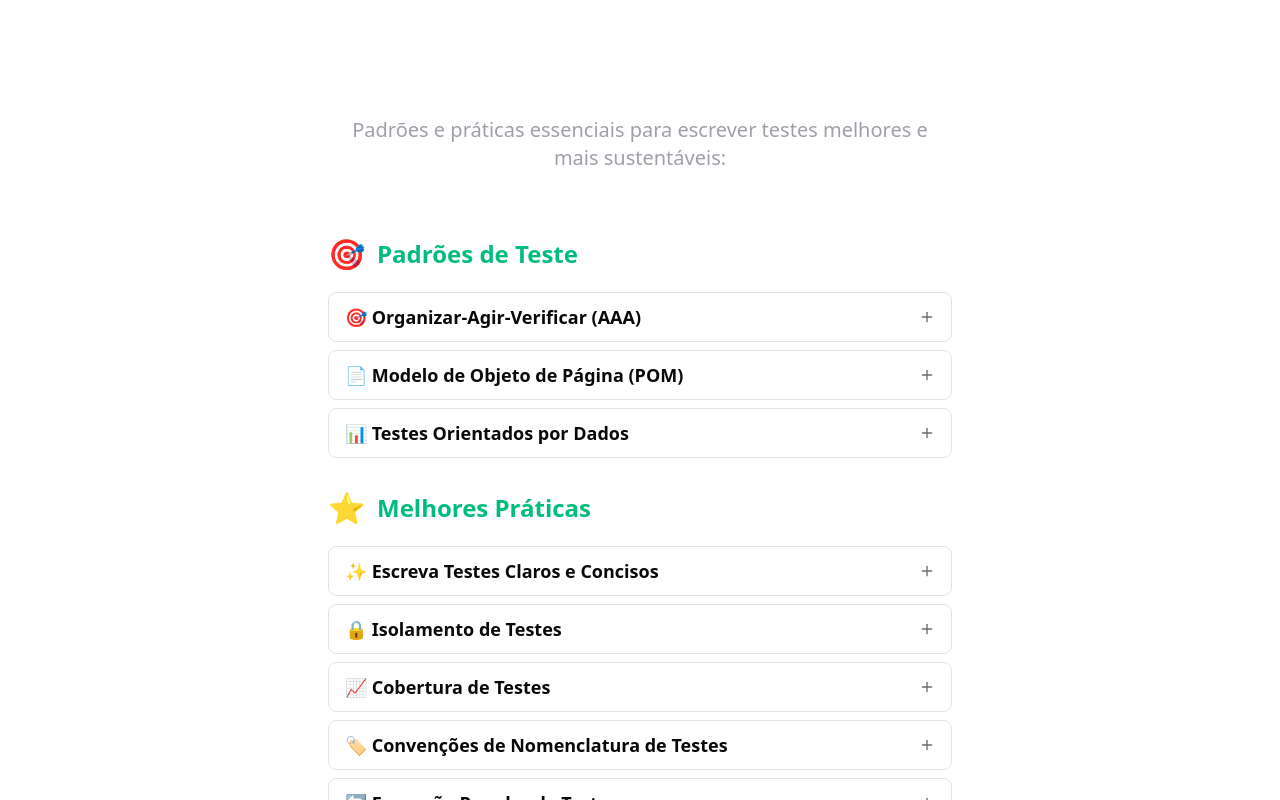
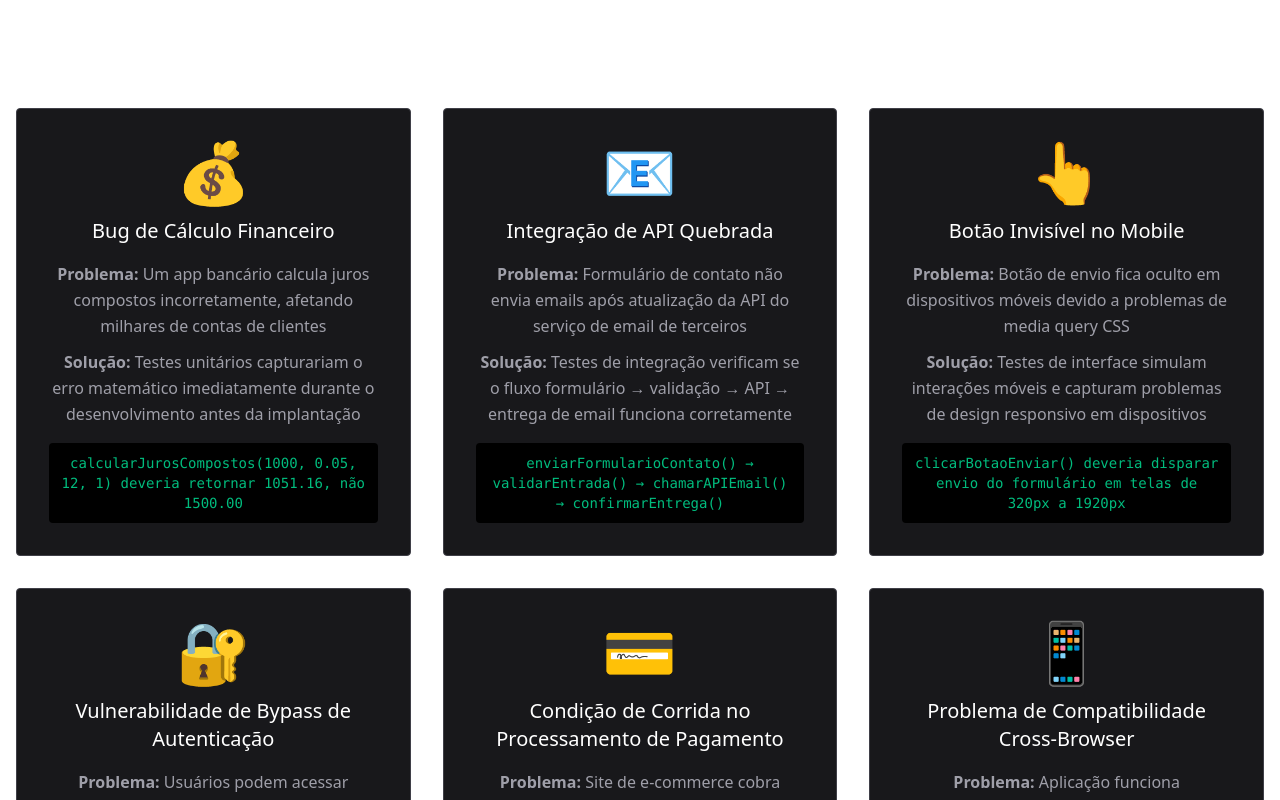
Before and after one commit to brunomestanza/presentation-shadcn-ui, a Next.js app: page / in a window 1280 px wide. Shown: the top 800 px of the page. Built offline with nearby package versions, Linux system fonts and the light colour scheme.

Commit message:
feat: :sparkles: add use cases slide

```diff
--- a/src/app/page.tsx
+++ b/src/app/page.tsx
@@ -1,113 +1,73 @@
-import { PatternsSlide } from '@/components/slides/patterns-slide'
+import { UseCasesSlide } from '@/components/slides/use-cases-slide'
 
 export default function Home() {
 	return (
 		<div className="p-4">
-			<PatternsSlide
+			<UseCasesSlide
 				data={{
-					id: 11,
-					type: 'patterns',
-					title: 'Padrões de Teste e Melhores Práticas',
-					patterns: [
+					id: 12,
+					type: 'use-cases',
+					title: 'Casos de Uso do Mundo Real',
+					useCases: [
 						{
-							category: 'Padrões de Teste',
-							items: [
-								{
-									name: 'Organizar-Agir-Verificar (AAA)',
-									icon: '🎯',
-									description: 'Estruture seus testes em três fases claras',
-									details: [
-										'Organizar: Configure dados e condições de teste',
-										'Agir: Execute a função ou ação sendo testada',
-										'Verificar: Verifique o resultado esperado',
-									],
+							icon: '💰',
+							title: 'Bug de Cálculo Financeiro',
+							problem:
+								'Um app bancário calcula juros compostos incorretamente, afetando milhares de contas de clientes',
+							solution:
+								'Testes unitários capturariam o erro matemático imediatamente durante o desenvolvimento antes da implantação',
 							example:
-										"// Organizar\nconst usuario = { nome: 'João' };\n// Agir\nconst resultado = cumprimentarUsuario(usuario);\n// Verificar\nexpect(resultado).toBe('Olá, João!');",
+								'calcularJurosCompostos(1000, 0.05, 12, 1) deveria retornar 1051.16, não 1500.00',
 						},
 						{
-									name: 'Modelo de Objeto de Página (POM)',
-									icon: '📄',
-									description:
-										'Organize testes de interface com objetos de página reutilizáveis',
-									details: [
-										'Crie classes representando páginas web',
-										'Encapsule elementos e ações da página',
-										'Melhora a manutenibilidade e reduz duplicação',
-									],
+							icon: '📧',
+							title: 'Integração de API Quebrada',
+							problem:
+								'Formulário de contato não envia emails após atualização da API do serviço de email de terceiros',
+							solution:
+								'Testes de integração verificam se o fluxo formulário → validação → API → entrega de email funciona corretamente',
 							example:
-										'class PaginaLogin {\n  inserirNomeUsuario(nomeUsuario) { /* ... */ }\n  inserirSenha(senha) { /* ... */ }\n  clicarLogin() { /* ... */ }\n}',
+								'enviarFormularioContato() → validarEntrada() → chamarAPIEmail() → confirmarEntrega()',
 						},
 						{
-									name: 'Testes Orientados por Dados',
-									icon: '📊',
-									description:
-										'Execute o mesmo teste com diferentes conjuntos de dados',
-									details: [
-										'Separe lógica de teste dos dados de teste',
-										'Teste múltiplos cenários eficientemente',
-										'Use fontes de dados externas (CSV, JSON, bancos de dados)',
-									],
+							icon: '👆',
+							title: 'Botão Invisível no Mobile',
+							problem:
+								'Botão de envio fica oculto em dispositivos móveis devido a problemas de media query CSS',
+							solution:
+								'Testes de interface simulam interações móveis e capturam problemas de design responsivo em dispositivos',
 							example:
-										'const dadosTeste = [\n  { entrada: 5, esperado: 25 },\n  { entrada: 3, esperado: 9 }\n];\ndadosTeste.forEach(dados => {\n  test(`quadrado de ${dados.entrada}`, () => {\n    expect(quadrado(dados.entrada)).toBe(dados.esperado);\n  });\n});',
-								},
-							],
+								'clicarBotaoEnviar() deveria disparar envio do formulário em telas de 320px a 1920px',
 						},
 						{
-							category: 'Melhores Práticas',
-							items: [
-								{
-									name: 'Escreva Testes Claros e Concisos',
-									icon: '✨',
-									description: 'Torne os testes fáceis de ler e entender',
-									details: [
-										'Use nomes descritivos de teste que expliquem o que está sendo testado',
-										'Mantenha testes simples e focados em um comportamento',
-										'Escreva testes que contem uma história sobre seu código',
-									],
+							icon: '🔐',
+							title: 'Vulnerabilidade de Bypass de Autenticação',
+							problem:
+								'Usuários podem acessar páginas de admin protegidas manipulando parâmetros de URL',
+							solution:
+								'Testes ponta a ponta verificam fluxos completos de autenticação e verificações de autorização',
+							example:
+								'acessarPainelAdmin() deveria redirecionar para login quando usuário não tem privilégios de admin',
 						},
 						{
-									name: 'Isolamento de Testes',
-									icon: '🔒',
-									description:
-										'Garanta que os testes sejam independentes uns dos outros',
-									details: [
-										'Cada teste deve executar independentemente',
-										'Limpe após os testes (resetar estado, limpar dados)',
-										'Testes não devem depender da ordem de execução',
-									],
+							icon: '💳',
+							title: 'Condição de Corrida no Processamento de Pagamento',
+							problem:
+								'Site de e-commerce cobra clientes múltiplas vezes devido a duplo clique no botão de pagamento',
+							solution:
+								'Testes de integração garantem que processamento de pagamento lida com requisições concorrentes adequadamente',
+							example:
+								'processarPagamento() → prevenirDuplicatas() → cobrarCartao() → criarPedido()',
 						},
 						{
-									name: 'Cobertura de Testes',
-									icon: '📈',
-									description: 'Busque cobertura de teste significativa',
-									details: [
-										'Foque na lógica de negócio crítica e casos extremos',
-										'Busque 70-80% de cobertura de código como diretriz',
-										'Qualidade sobre quantidade - testes significativos importam mais',
-									],
-								},
-								{
-									name: 'Convenções de Nomenclatura de Testes',
-									icon: '🏷️',
-									description: 'Use nomes consistentes e significativos',
-									details: [
-										"Use nomes descritivos: 'deveria_retornar_erro_quando_email_invalido'",
-										'Siga convenções da equipe consistentemente',
-										'Inclua o comportamento esperado no nome',
-									],
-								},
-								{
-									name: 'Execução Regular de Testes',
-									icon: '🔄',
-									description:
-										'Execute testes frequentemente e automaticamente',
-									details: [
-										'Integre testes no seu pipeline de CI/CD',
-										'Execute testes antes de fazer commit do código',
-										'Configure execução automática de testes em mudanças de código',
-									],
-								},
-							],
+							icon: '📱',
+							title: 'Problema de Compatibilidade Cross-Browser',
+							problem:
+								'Aplicação funciona perfeitamente no Chrome mas quebra nos navegadores Safari e Firefox',
+							solution:
+								'Testes de interface executam através de múltiplos navegadores para capturar problemas de compatibilidade cedo',
+							example:
+								'fluxoLoginUsuario() deveria funcionar consistentemente no Chrome, Firefox, Safari e Edge',
 						},
 					],
 				}}
--- /dev/null
+++ b/src/components/slides/use-cases-slide.tsx
@@ -0,0 +1,61 @@
+'use client'
+
+import { useEffect, useState } from 'react'
+import type { SlideData } from '@/types/slide-types'
+
+interface UseCasesSlideProps {
+	data: SlideData
+}
+
+export function UseCasesSlide({ data }: UseCasesSlideProps) {
+	const [animatedCards, setAnimatedCards] = useState<number[]>([])
+
+	useEffect(() => {
+		const timers =
+			data.useCases?.map((_, index) =>
+				setTimeout(() => {
+					setAnimatedCards((prev) => [...prev, index])
+				}, index * 200),
+			) || []
+
+		return () => timers.forEach(clearTimeout)
+	}, [data.useCases])
+
+	return (
+		<div className="min-h-[400px] w-full">
+			<h1 className="text-2xl md:text-3xl lg:text-4xl font-bold text-white mb-5 text-center break-words">
+				{data.title}
+			</h1>
+
+			<div className="grid grid-cols-1 md:grid-cols-2 xl:grid-cols-3 gap-5 md:gap-6 xl:gap-8 mt-5 w-full max-w-full">
+				{data.useCases?.map((useCase, index) => (
+					<div
+						key={useCase.title}
+						className={`
+              bg-zinc-900 p-5 md:p-6 xl:p-8 rounded text-center border border-zinc-700
+              transition-all duration-300 cursor-pointer opacity-0 translate-y-8 w-full box-border
+              hover:border-emerald-500 hover:-translate-y-1 hover:shadow-lg hover:shadow-emerald-500/10
+              ${animatedCards.includes(index) ? 'opacity-100 translate-y-0' : ''}
+            `}
+					>
+						<div className="text-4xl md:text-5xl xl:text-6xl mb-4">
+							{useCase.icon}
+						</div>
+						<h3 className="text-white mb-4 text-base md:text-lg lg:text-xl break-words">
+							{useCase.title}
+						</h3>
+						<p className="text-zinc-400 mb-2.5 leading-relaxed text-sm md:text-base break-words">
+							<strong>Problema:</strong> {useCase.problem}
+						</p>
+						<p className="text-zinc-400 mb-2.5 leading-relaxed text-sm md:text-base break-words">
+							<strong>Solução:</strong> {useCase.solution}
+						</p>
+						<div className="bg-black text-emerald-500 p-2.5 rounded font-mono text-xs md:text-sm mt-4 break-words overflow-wrap-anywhere">
+							<code>{useCase.example}</code>
+						</div>
+					</div>
+				))}
+			</div>
+		</div>
+	)
+}
```
Lines whose indentation alone changed are shown as unchanged.
